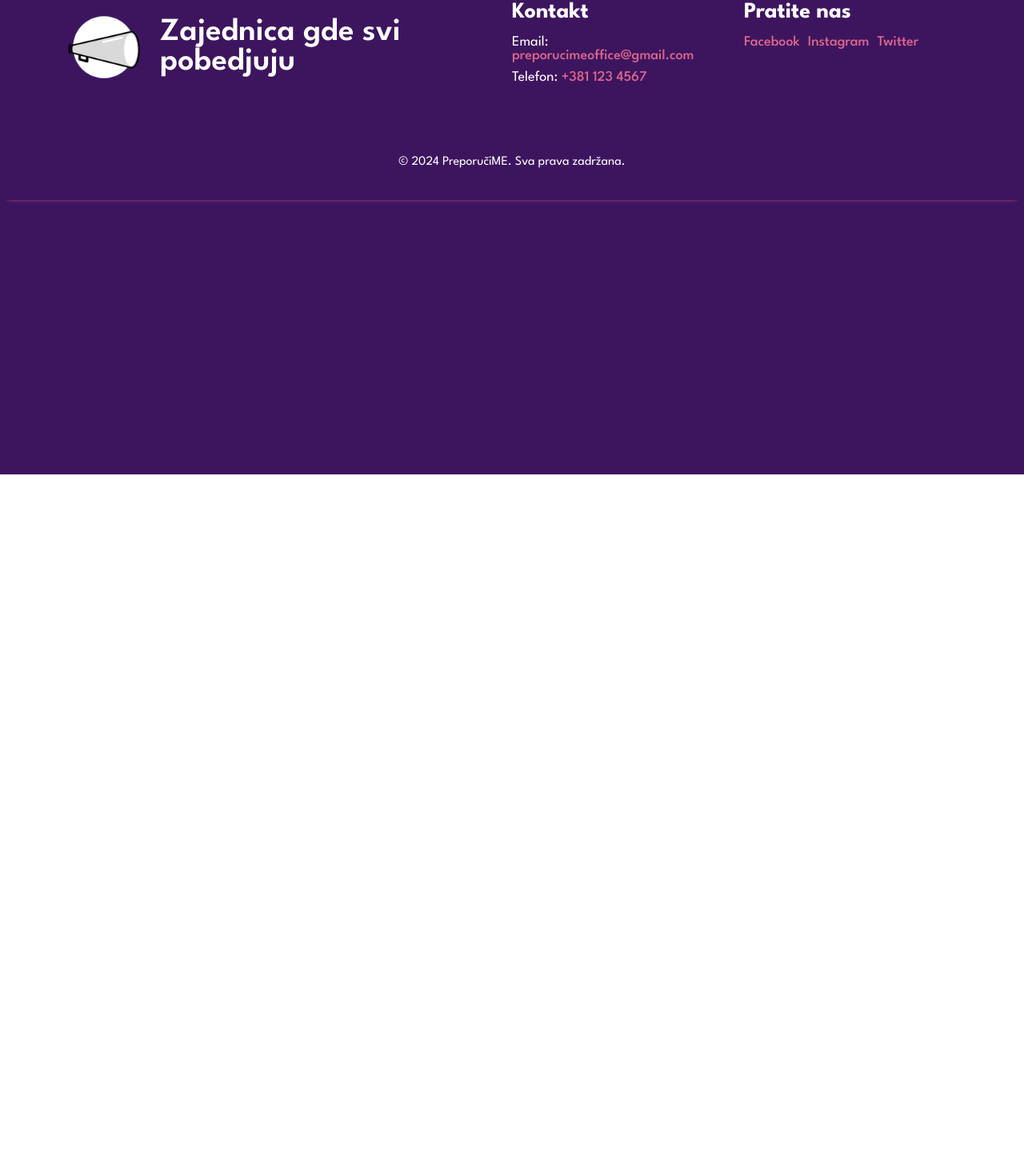
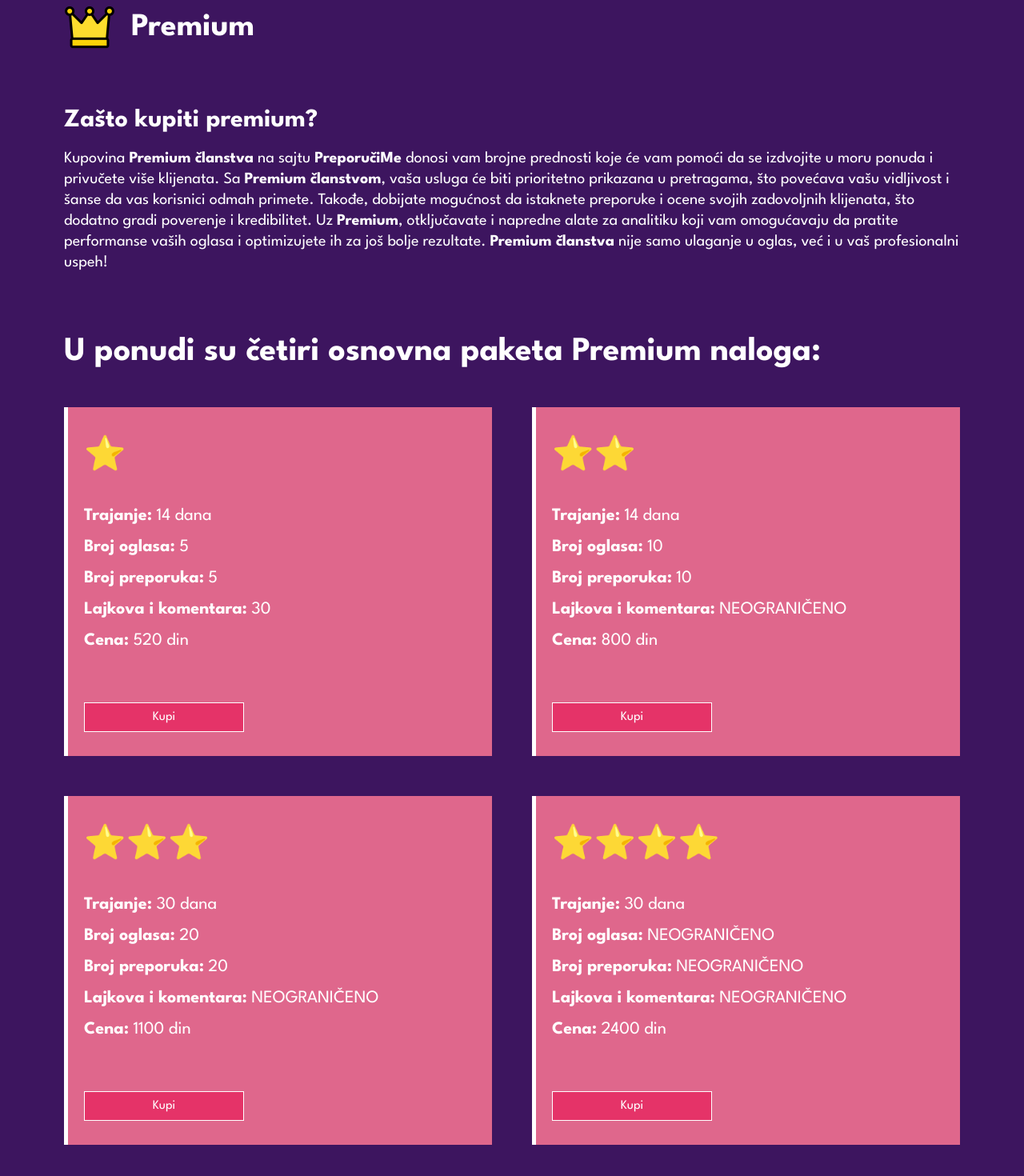
Before and after one commit to VladaPn/preporuciME, a React (Vite) app: page /premium in a window 1280 px wide. Shown: the part 207-1677 px from the top of the page at 80% size. Before the commit the page ends 800 px from the top, so only its background shows below. Built offline with nearby package versions, Linux system fonts and the light colour scheme; no server answers.

Commit message:
napravljena premium stranica, sa ponudama, jos ne oglasi,animacija, responsive

```diff
--- a/src/App.jsx
+++ b/src/App.jsx
@@ -14,6 +14,7 @@
 import Register from './Pages/Register/Register';
 import Prijava from './Components/Prijava/Prijava';
 import DodajOglas from './Pages/DodajOglas/DodajOglas';
+import Premium from './Pages/Premium/Premium';
 
 
 const App = () => {
@@ -33,6 +34,7 @@
             <Route path="/register" element={<Register/>} />
             <Route path="/prijava" element={<Prijava/>} />
             <Route path="/dodaj-oglas" element={<DodajOglas/>} />
+            <Route path="/premium" element={<Premium/>} />
           </Routes>
           <Footer />
         </ThemeProvider>
--- a/src/Pages/DodajOglas/DodajOglas.css
+++ b/src/Pages/DodajOglas/DodajOglas.css
@@ -106,7 +106,7 @@
   }
   .oglas-container-2 {
     display: grid;
-    grid-template-columns: 1fr 1fr;
+    grid-template-columns: 2fr 1fr;
     gap: 20px;
     padding: 100px 80px;
   }
--- /dev/null
+++ b/src/Pages/Premium/Premium.css
@@ -0,0 +1,164 @@
+.premium-container{
+    padding: 100px 80px;
+}
+.premium-title img{
+    width: 64px;
+}
+.premium-title{
+    display: flex;
+    align-items: center;
+    gap: 20px;
+    margin-bottom: 70px;
+}
+.premium-title h2{
+    font-size: 40px;
+}
+.premium-desc h2{
+    font-size: 32px;
+    margin-bottom: 20px;
+}
+.premium-desc p{
+    font-size: 20px;
+    line-height: 26px;
+}
+.premium-ponude{
+    margin-block: 30px;
+    margin-top: 80px;
+}
+.premium-ponude h3{
+    font-size: 42px;
+}
+.premium-ponude-grid{
+    margin-top: 50px;
+    display: grid;
+    grid-template-columns: repeat(4,1fr);
+    font-size: 18px;
+    line-height: 20px;
+    gap: 40px;
+}
+.ponuda h2{
+    font-size: 50px;
+    margin-bottom: 30px;
+    padding-block: 20px;
+}
+.ponuda ul{
+    margin: 0;
+    padding: 0;
+    list-style: none;
+}
+.ponuda ul li{
+    margin-bottom: 15px;
+}
+.ponuda {
+    border-left: 5px solid white;
+    background-color: #df678c;
+    padding-left: 20px;
+    padding-right: 10px;
+    padding-block: 30px;
+    opacity: 0;
+    transform: translateY(50px);
+    transition: opacity 0.5s ease-out, transform 0.5s ease-out;
+}
+
+.ponuda-visible {
+    opacity: 1;
+    transform: translateY(0);
+}
+
+.ponuda-dark{
+    border-left:5px solid #3d155f;
+    background-color: rgb(229, 166, 229);
+}
+.kupi-btn{
+    text-align: center;
+    width: min(200px,50%);
+    background-color: #e53368;
+    border: 1px solid white;
+    padding: 10px 25px;
+    cursor: pointer;
+    font-size: 16px;
+    color: white;
+    margin-top: 50px;
+}
+@media(max-width:1530px){
+    .ponuda h2{
+        font-size: 46px;
+        margin-bottom: 30px;
+    }
+}
+@media(max-width:1400px){
+    .ponuda h2{
+        font-size: 42px;
+        margin-bottom: 30px;
+    }
+}
+@media(max-width:1300px){
+    .premium-ponude-grid{
+        grid-template-columns: repeat(2,1fr);
+        font-size: 22px;
+        line-height: 24px;
+        gap: 50px;
+    }
+}
+@media(max-width:912px){
+    .premium-ponude-grid{
+        grid-template-columns: 1fr;
+        font-size: 28px;
+        line-height: 30px;
+    }
+    .ponuda h2{
+        font-size: 52px;
+    }
+}
+@media(max-width:550px){
+    .premium-container{
+        padding: 100px 60px;
+    }
+    .premium-ponude-grid{
+        font-size: 24px;
+        line-height: 26px;
+    }
+    .ponuda h2{
+        font-size: 48px;
+    }
+}
+@media(max-width:425px){
+    .premium-container{
+        padding: 100px 40px;
+    }
+.premium-title h2{
+    font-size: 38px;
+}
+}
+@media(max-width:380px){
+    .premium-ponude-grid{
+        font-size: 20px;
+        line-height: 22px;
+    }
+    .ponuda h2{
+        font-size: 44px;
+    }
+    }
+    @media(max-width:350px){
+        .premium-ponude-grid{
+            font-size: 18px;
+            line-height: 20px;
+        }
+        .ponuda h2{
+            font-size: 36px;
+        }
+        }
+@media(max-width:330px){
+.premium-title h2{
+    font-size: 36px;
+}
+}
+@media(max-width:310px){
+    .premium-ponude-grid{
+        font-size: 17px;
+        line-height: 19px;
+    }
+    .ponuda h2{
+        font-size: 34px;
+    }
+    }
--- /dev/null
+++ b/src/Pages/Premium/Premium.jsx
@@ -0,0 +1,115 @@
+import React, { useContext, useEffect, useRef } from 'react';
+import './Premium.css';
+import { ThemeContext } from '../../Context/ThemeContext';
+import premium from '../../assets/premium/premium.png';
+
+const Premium = () => {
+    const { theme } = useContext(ThemeContext);
+    const ponudeRef = useRef([]);
+
+    useEffect(() => {
+        const observer = new IntersectionObserver(
+            (entries) => {
+                entries.forEach((entry) => {
+                    if (entry.isIntersecting) {
+                        entry.target.classList.add('ponuda-visible');
+                    } else {
+                        entry.target.classList.remove('ponuda-visible');
+                    }
+                });
+            },
+            { threshold: 0.1 } // 10% elementa mora biti vidljivo pre nego što se animacija pokrene
+        );
+
+        // Observing each "ponuda" div
+        ponudeRef.current.forEach((ponuda) => {
+            if (ponuda) {
+                observer.observe(ponuda);
+            }
+        });
+
+        return () => {
+            ponudeRef.current.forEach((ponuda) => {
+                if (ponuda) {
+                    observer.unobserve(ponuda);
+                }
+            });
+        };
+    }, [theme]); // Restart observer when theme changes
+
+    return (
+        <div className={`premium-container ${theme ? 'theme-dark' : 'theme-light'}`}>
+            <div className="premium-title">
+                <img src={premium} alt="" />
+                <h2>Premium</h2>
+            </div>
+            <div className="premium-desc">
+                <h2>Zašto kupiti premium?</h2>
+                <p>Kupovina <b>Premium članstva</b> na sajtu <b>PreporučiMe</b> donosi vam brojne prednosti koje će vam pomoći da se izdvojite u moru ponuda i privučete više klijenata. Sa <b>Premium članstvom</b>, vaša usluga će biti prioritetno prikazana u pretragama, što povećava vašu vidljivost i šanse da vas korisnici odmah primete. Takođe, dobijate mogućnost da istaknete preporuke i ocene svojih zadovoljnih klijenata, što dodatno gradi poverenje i kredibilitet. Uz <b>Premium</b>, otključavate i napredne alate za analitiku koji vam omogućavaju da pratite performanse vaših oglasa i optimizujete ih za još bolje rezultate. <b>Premium članstva</b> nije samo ulaganje u oglas, već i u vaš profesionalni uspeh!</p>
+            </div>
+            <div className="premium-ponude">
+                <h3>U ponudi su četiri osnovna paketa Premium naloga:</h3>
+                <div className="premium-ponude-grid">
+                    <div
+                        className={`ponuda ${theme ? 'ponuda-dark' : ''}`}
+                        ref={(el) => (ponudeRef.current[0] = el)}
+                    >
+                        <h2>⭐ </h2>
+                        <ul>
+                            <li><b>Trajanje:</b> 14 dana</li>
+                            <li><b>Broj oglasa:</b> 5</li>
+                            <li><b>Broj preporuka:</b> 5</li>
+                            <li><b>Lajkova i komentara:</b> 30</li>
+                            <li><b>Cena:</b> 520 din</li>
+                        </ul>
+                        <button className="kupi-btn">Kupi</button>
+                    </div>
+                    <div
+                        className={`ponuda ${theme ? 'ponuda-dark' : ''}`}
+                        ref={(el) => (ponudeRef.current[1] = el)}
+                    >
+                        <h2>⭐⭐ </h2>
+                        <ul>
+                            <li><b>Trajanje:</b> 14 dana</li>
+                            <li><b>Broj oglasa:</b> 10</li>
+                            <li><b>Broj preporuka:</b> 10</li>
+                            <li><b>Lajkova i komentara:</b> NEOGRANIČENO</li>
+                            <li><b>Cena:</b> 800 din</li>
+                        </ul>
+                        <button className="kupi-btn">Kupi</button>
+                    </div>
+                    <div
+                        className={`ponuda ${theme ? 'ponuda-dark' : ''}`}
+                        ref={(el) => (ponudeRef.current[2] = el)}
+                    >
+                        <h2>⭐⭐⭐ </h2>
+                        <ul>
+                            <li><b>Trajanje:</b> 30 dana</li>
+                            <li><b>Broj oglasa:</b> 20</li>
+                            <li><b>Broj preporuka:</b> 20</li>
+                            <li><b>Lajkova i komentara:</b> NEOGRANIČENO</li>
+                            <li><b>Cena:</b> 1100 din</li>
+                        </ul>
+                        <button className="kupi-btn">Kupi</button>
+                    </div>
+                    <div
+                        className={`ponuda ${theme ? 'ponuda-dark' : ''}`}
+                        ref={(el) => (ponudeRef.current[3] = el)}
+                    >
+                        <h2>⭐⭐⭐⭐ </h2>
+                        <ul>
+                            <li><b>Trajanje:</b> 30 dana</li>
+                            <li><b>Broj oglasa:</b> NEOGRANIČENO</li>
+                            <li><b>Broj preporuka:</b> NEOGRANIČENO</li>
+                            <li><b>Lajkova i komentara:</b> NEOGRANIČENO</li>
+                            <li><b>Cena:</b> 2400 din</li>
+                        </ul>
+                        <button className="kupi-btn">Kupi</button>
+                    </div>
+                </div>
+            </div>
+        </div>
+    );
+};
+
+export default Premium;
```
Also changed, not shown: src/assets/premium/premium.png (added).
